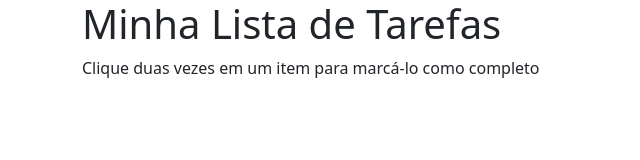
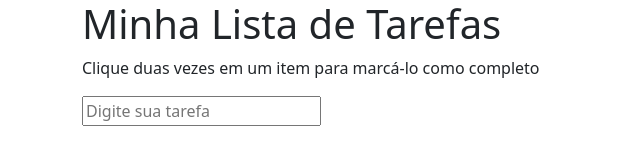
Before and after one commit to wilsongoltara/ToDo-List, a website: page index.html in a window 1280 px wide. Shown: the whole page, without its empty margins (0-640 px from the left). Drawn offline with nearby package versions, Linux system fonts and the light colour scheme.

Commit message:
Request 3 - add input-text in fom

```diff
--- a/index.html
+++ b/index.html
@@ -13,6 +13,9 @@
       <h1>Minha Lista de Tarefas</h1>
       <p id="funcionamento">Clique duas vezes em um item para marcá-lo como completo</p>
     </header>
+    <form action="tarefas">
+      <input type="text" id="texto-tarefa" placeholder="Digite sua tarefa">
+    </form>
   </main>
 </body>
 </html>
```
